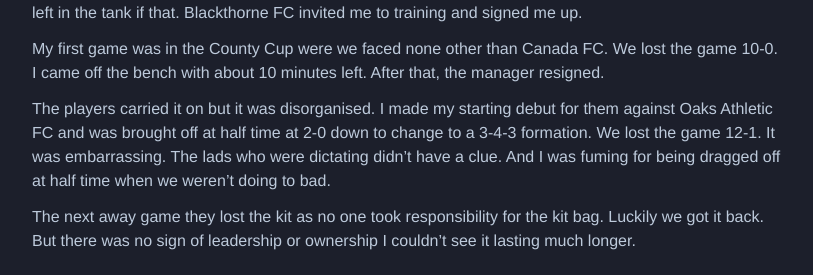
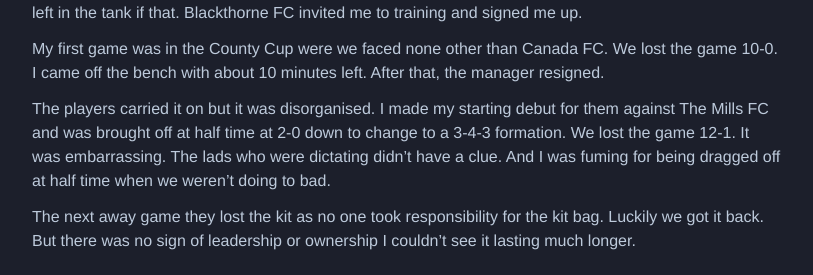
Before and after one commit to iamjimtaylor/iamjimtaylor, a Jekyll site: the page built from _posts/2016-04-21-how-i-became-a-sunday-league-football-manager.md, in a window 1280 px wide and 900 px high, scrolled down 1674 px. Shown: the part 160-435 px from the top of the window, without its empty margins (233-1046 px from the left). Built offline with Jekyll 4.4.1, drawn with Linux system fonts in a browser that asks for light colours; comment, search, counter and statistics services are not loaded.

Commit message:
Update 2016-04-21-how-i-became-a-sunday-league-football-manager.md

```diff
--- a/_posts/2016-04-21-how-i-became-a-sunday-league-football-manager.md
+++ b/_posts/2016-04-21-how-i-became-a-sunday-league-football-manager.md
@@ -41,7 +41,7 @@ I made the decision to look for a team. The new season had just started so I con
 
 My first game was in the County Cup were we faced none other than Canada FC. We lost the game 10-0. I came off the bench with about 10 minutes left. After that, the manager resigned.
 
-The players carried it on but it was disorganised. I made my starting debut for them against Oaks Athletic FC and was brought off at half time at 2-0 down to change to a 3-4-3 formation. We lost the game 12-1. It was embarrassing. The lads who were dictating didn't have a clue. And I was fuming for being dragged off at half time when we weren't doing to bad.
+The players carried it on but it was disorganised. I made my starting debut for them against The Mills FC and was brought off at half time at 2-0 down to change to a 3-4-3 formation. We lost the game 12-1. It was embarrassing. The lads who were dictating didn't have a clue. And I was fuming for being dragged off at half time when we weren't doing to bad.
 
 The next away game they lost the kit as no one took responsibility for the kit bag. Luckily we got it back. But there was no sign of leadership or ownership I couldn't see it lasting much longer.
 
```
